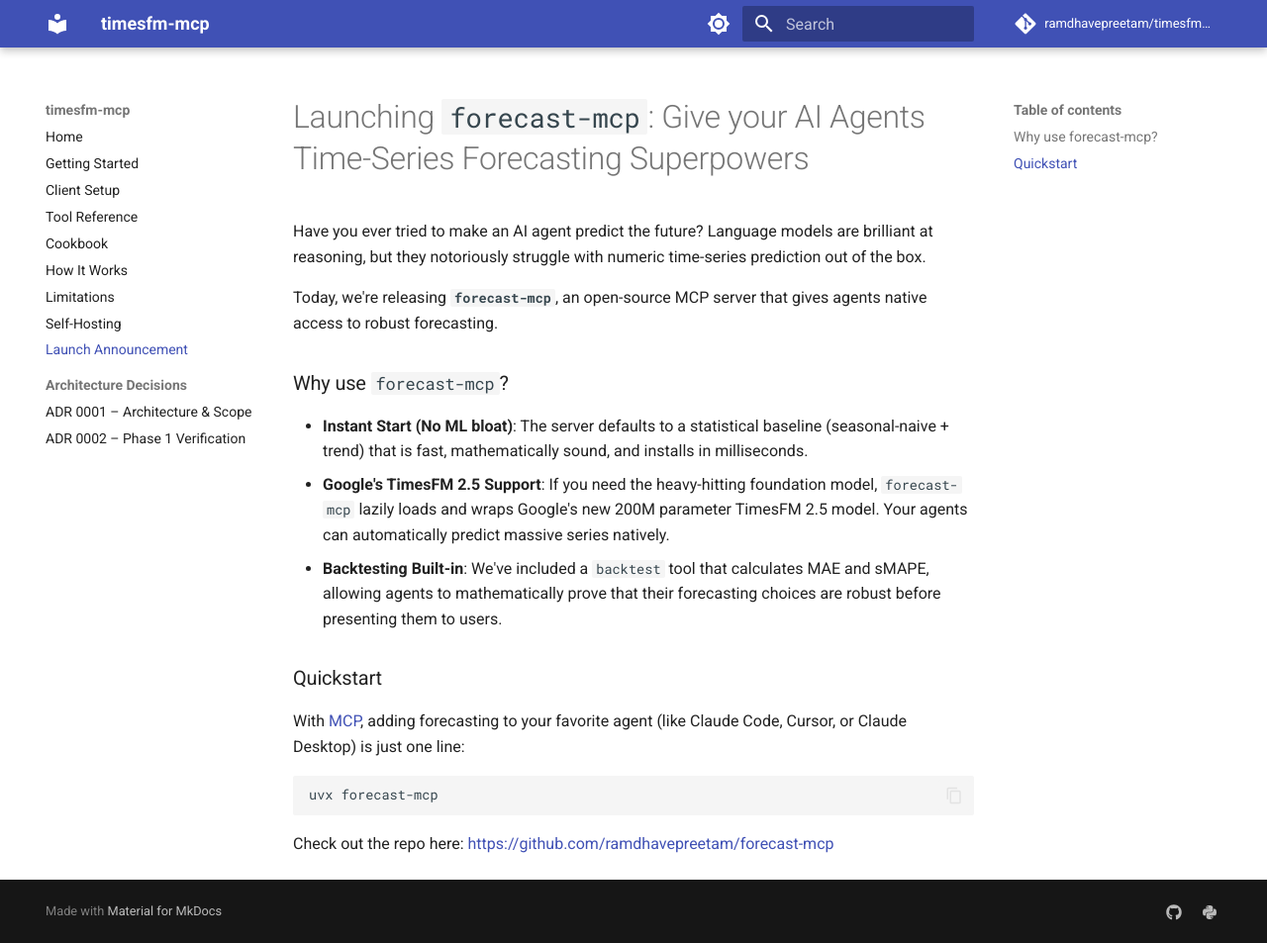
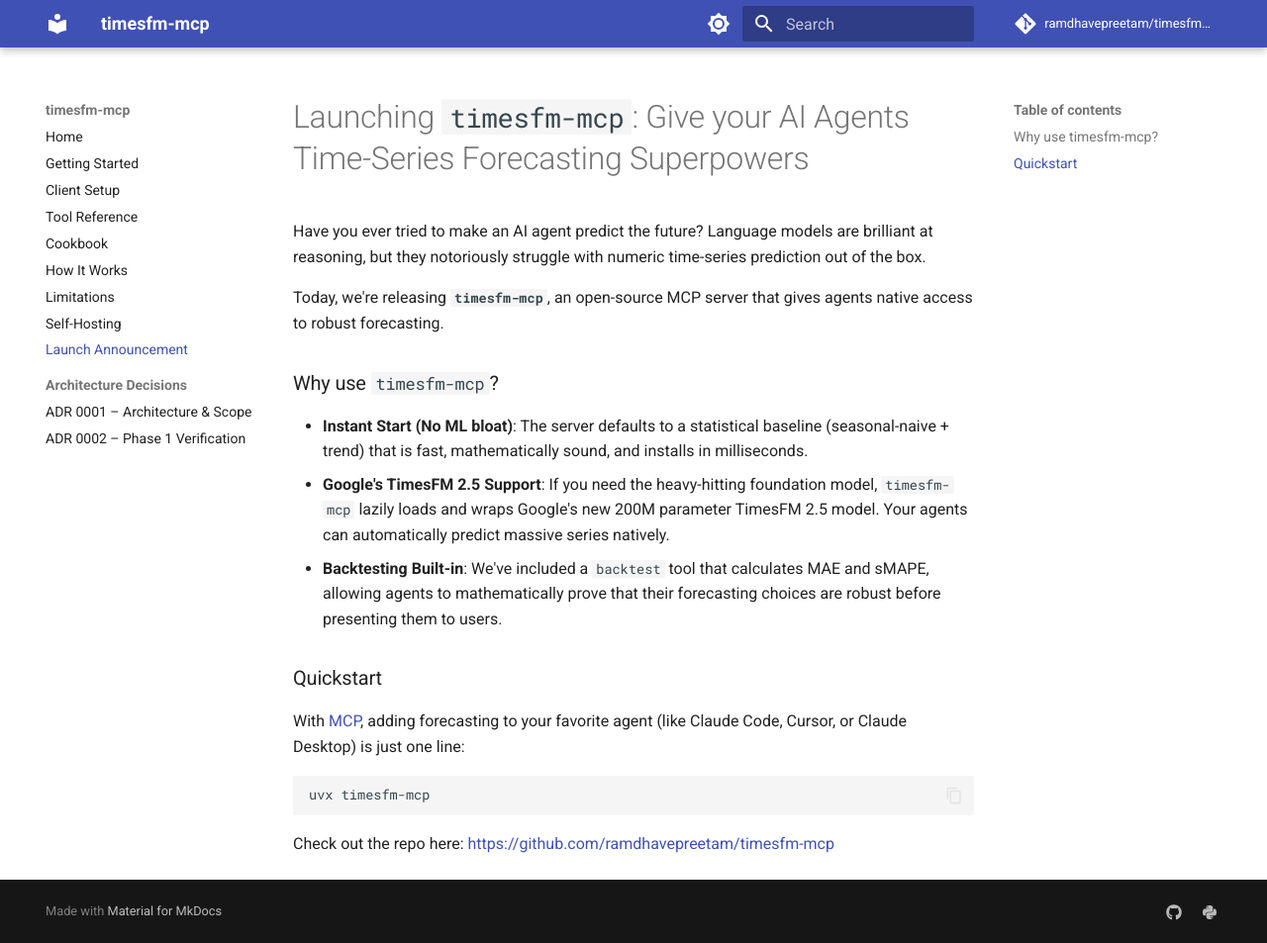
Before and after one commit to ramdhavepreetam/timesfm-mcp, an MkDocs documentation site: the page built from docs/launch.md, in a window 1280 px wide and 953 px high. Shown: the whole window at 99% size. Built offline with MkDocs 1.6.1 and Material for MkDocs 9.7.7, drawn with Linux system fonts in a browser that asks for light colours; comment, search, counter and statistics services are not loaded.

Commit message:
v0.1.3: verify TimesFM 2.5, fix fallback logic, rename forecast-mcp → timesfm-mcp
- Fix select_backend() to check for TimesFM_2p5_200M_torch attribute, not bare import
- Fix ForecastConfig: max_context=1024, max_horizon=256 (was blowing the model's limit)
- Fix context truncation guard to match new cap (1024)
- Rename all remaining forecast-mcp references to timesfm-mcp across docs/examples
- Update docs: TimesFM verified production-ready, correct context cap and PyTorch size
- ADR 0001/0002 updated to reflect Phase 2 completion

Co-Authored-By: Claude Sonnet 4.6 <noreply@anthropic.com>

````diff
--- a/docs/launch.md
+++ b/docs/launch.md
@@ -1,19 +1,19 @@
-# Launching `forecast-mcp`: Give your AI Agents Time-Series Forecasting Superpowers
+# Launching `timesfm-mcp`: Give your AI Agents Time-Series Forecasting Superpowers
 
 Have you ever tried to make an AI agent predict the future? Language models are brilliant at reasoning, but they notoriously struggle with numeric time-series prediction out of the box.
 
-Today, we're releasing **`forecast-mcp`**, an open-source MCP server that gives agents native access to robust forecasting.
+Today, we're releasing **`timesfm-mcp`**, an open-source MCP server that gives agents native access to robust forecasting.
 
-### Why use `forecast-mcp`?
+### Why use `timesfm-mcp`?
 * **Instant Start (No ML bloat)**: The server defaults to a statistical baseline (seasonal-naive + trend) that is fast, mathematically sound, and installs in milliseconds.
-* **Google's TimesFM 2.5 Support**: If you need the heavy-hitting foundation model, `forecast-mcp` lazily loads and wraps Google's new 200M parameter TimesFM 2.5 model. Your agents can automatically predict massive series natively.
+* **Google's TimesFM 2.5 Support**: If you need the heavy-hitting foundation model, `timesfm-mcp` lazily loads and wraps Google's new 200M parameter TimesFM 2.5 model. Your agents can automatically predict massive series natively.
 * **Backtesting Built-in**: We've included a `backtest` tool that calculates MAE and sMAPE, allowing agents to mathematically prove that their forecasting choices are robust before presenting them to users.
 
 ### Quickstart
 With [MCP](https://modelcontextprotocol.io), adding forecasting to your favorite agent (like Claude Code, Cursor, or Claude Desktop) is just one line:
 
 ```bash
-uvx forecast-mcp
+uvx timesfm-mcp
 ```
 
-Check out the repo here: [https://github.com/ramdhavepreetam/forecast-mcp](https://github.com/ramdhavepreetam/forecast-mcp)
+Check out the repo here: [https://github.com/ramdhavepreetam/timesfm-mcp](https://github.com/ramdhavepreetam/timesfm-mcp)
--- a/pyproject.toml
+++ b/pyproject.toml
@@ -1,6 +1,6 @@
 [project]
 name = "timesfm-mcp"
-version = "0.1.0"
+version = "0.1.3"
 description = "MCP server for Google's TimesFM 2.5 foundation model — give any AI agent zero-config time-series forecasting."
 readme = "README.md"
 requires-python = ">=3.10"
@@ -57,6 +57,6 @@ exclude = [
     "**/__pycache__",
     "**/*.pyc",
     "/.DS_Store",
-    "/forecast-mcp.zip",
+    "/timesfm-mcp.zip",
     "/docs/adr",
 ]
--- a/src/timesfm_mcp/__init__.py
+++ b/src/timesfm_mcp/__init__.py
@@ -1,2 +1,2 @@
 """timesfm-mcp: Google TimesFM 2.5 forecasting for AI agents over MCP."""
-__version__ = "0.1.0"
+__version__ = "0.1.3"
````
Also changed, not shown: CHANGELOG.md (+12 -0 lines), CONTRIBUTING.md (+1 -1 lines), README.md (+1 -1 lines), docs/adr/0001-architecture-and-scope.md (+2 -2 lines), docs/adr/0002-phase1-verification.md (+2 -2 lines), docs/getting-started.md (+2 -2 lines), docs/how-it-works.md (+3 -3 lines), docs/limitations.md (+2 -2 lines), mcp.json (+5 -5 lines), docs/assets/forecast_preview.png, 4 other files.
